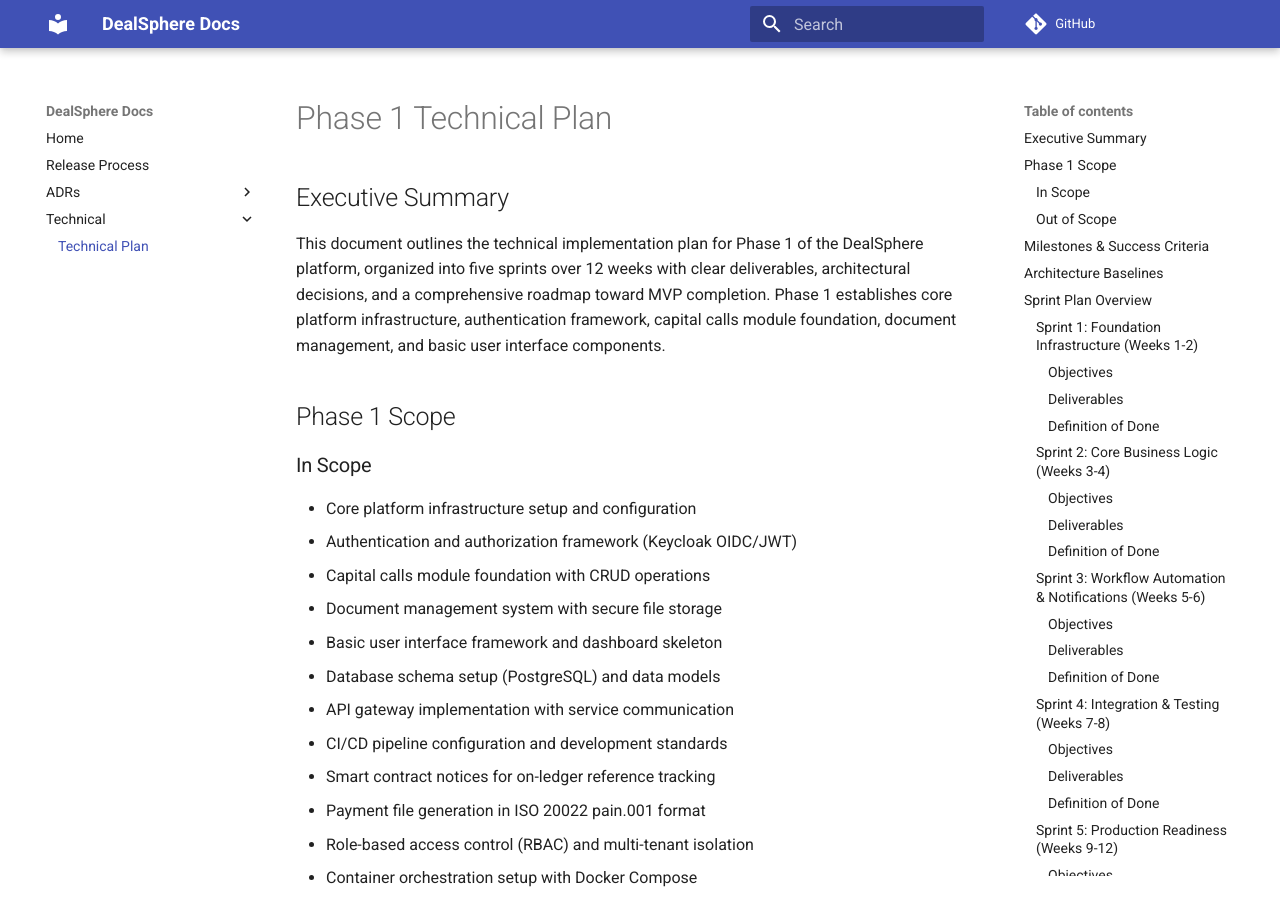
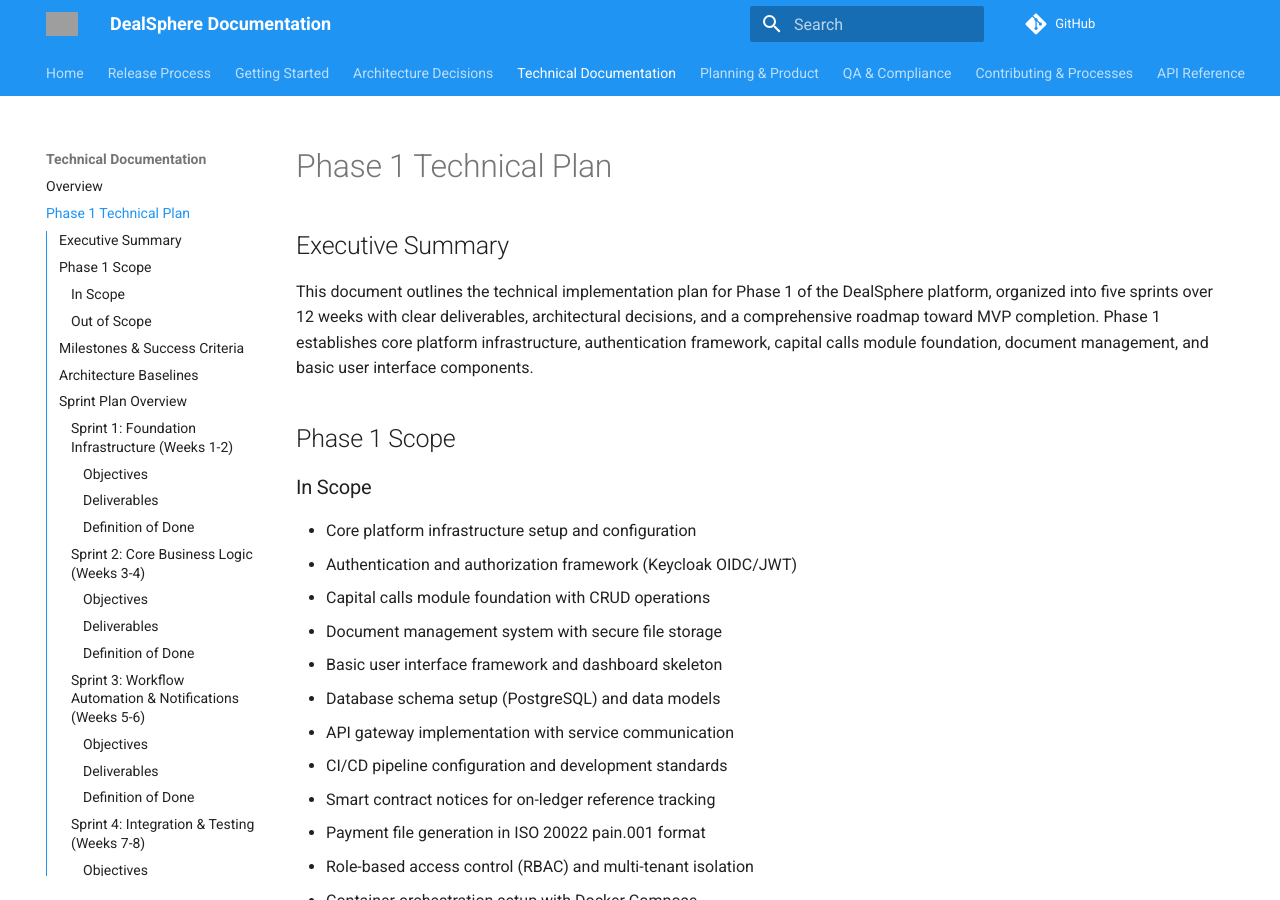
Before and after one commit to DealSphere-Inc/dealsphere-platform-docs, an MkDocs documentation site: the page built from docs/tech/phase-1-technical-plan.md, in a window 1280 px wide and 900 px high. Built offline with MkDocs 1.6.1 and Material for MkDocs 9.7.7, drawn with Linux system fonts in a browser that asks for light colours; comment, search, counter and statistics services are not loaded; some of the changed lines change nothing that is shown; grey boxes are pictures that could not be loaded.

Commit message:
Update mkdocs.yml (#2)

```diff
--- a/mkdocs.yml
+++ b/mkdocs.yml
@@ -1,11 +1,74 @@
-site_name: DealSphere Docs
+site_name: DealSphere Documentation
+site_description: Complete Documentation for the DealSphere Platform (APIs, architecture, compliance, process)
+site_author: DealSphere Team
+repo_url: https://github.com/DealSphere-Inc/dealsphere-docs
 theme:
   name: material
+  logo: images/logo.png          # Place your logo in docs/images/
+  favicon: images/favicon.ico    # Optional
+  palette:
+    - scheme: default
+      primary: blue
+      accent: cyan
+    - scheme: slate
+      primary: blue
+      accent: cyan
+      toggle:
+        icon: material/weather-night
+        name: Switch to dark mode
+  features:
+    - navigation.tabs
+    - navigation.top
+    - toc.integrate
+
 nav:
   - Home: index.md
   - Release Process: release-process.md
-  - ADRs:
+  - Getting Started: getting-started.md
+  - Architecture Decisions:
+      - ADR Index: adr/README.md
       - ADR-0001: adr/ADR-0001.md
-  - Technical:
-      - Technical Plan: tech/phase-1-technical-plan.md
-repo_url: https://github.com/DealSphere-Inc/dealsphere-docs
+      - ADR-0002: adr/ADR-0002.md
+      # Add more ADRs as needed
+  - Technical Documentation:
+      - Overview: tech/README.md
+      - Phase 1 Technical Plan: tech/phase-1-technical-plan.md
+      - Sprint Plan: tech/sprint-plan-phase-1.md
+      - Demo Checklists: tech/sprint-demo-checklists.md
+      - Stakeholder Summary: tech/phase-1-stakeholder-summary.md
+      - Technology Landscape: tech/technology-landscape.md
+  - Planning & Product:
+      - Product Requirements (PRD): product/Phase1_PRD.md
+      - Planning Doc: planning/platform-development-phase1.md
+  - QA & Compliance:
+      - QA Overview: qa/README.md
+      - Functional Test Cases: qa/phase1-functional-test-cases.md
+      - Acceptance Criteria Mapping: qa/acceptance-criteria-validation.md
+      - Traceability Matrix: qa/prd-traceability-phase1.md
+      - Sprint Functional Test Mapping: qa/sprint-functional-test-mapping-phase-1.md
+  - Contributing & Processes:
+      - Contributing Guidelines: contributing.md
+      - ADR Process: adr/template.md
+  - API Reference: api/README.md   # Path if you add API docs (optional)
+  - Changelog: changelog.md        # Optional
+  - FAQ: faq.md                    # Optional
+
+markdown_extensions:
+  - admonition
+  - footnotes
+  - codehilite
+  - toc:
+      permalink: true
+  - tables
+  - def_list
+  - attr_list
+
+plugins:
+  - search
+  # - mkdocs-git-revision-date-localized-plugin  # Optional: show page last updated info
+
+extra:
+  social:
+    - icon: fontawesome/brands/github
+      link: https://github.com/DealSphere-Inc
+    # Add more icons as needed
```
